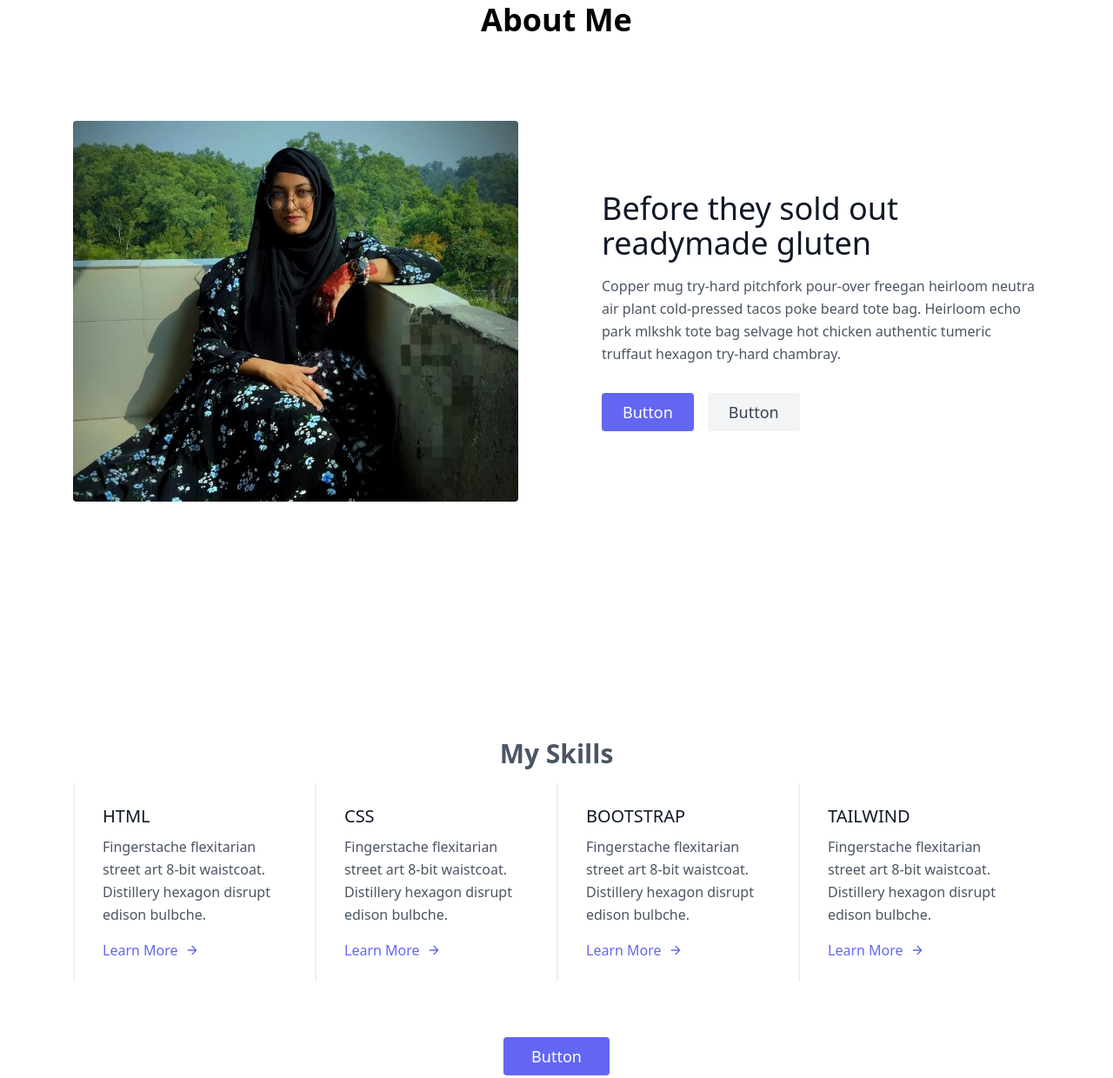
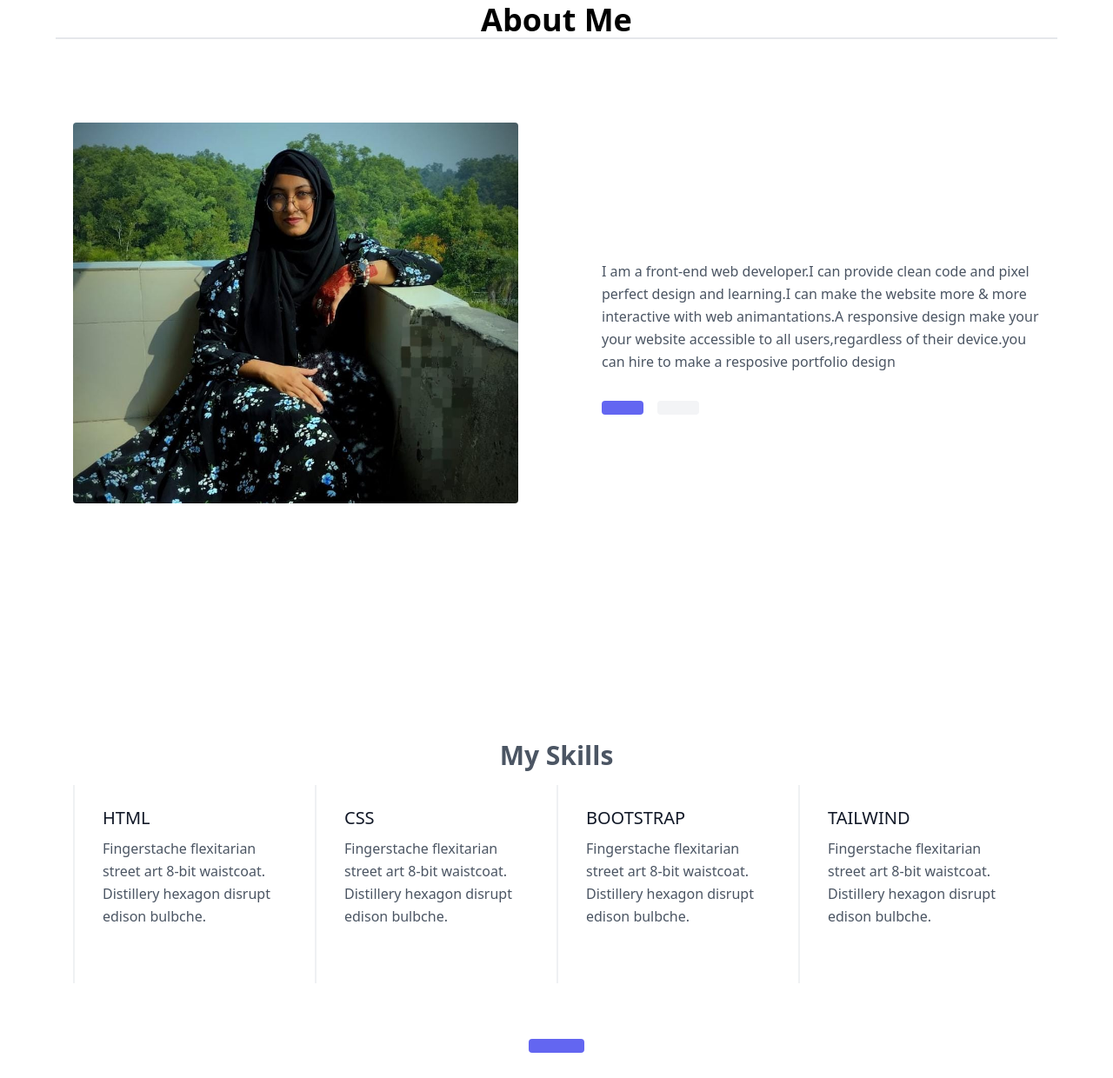
Before and after one commit to shafia-sadia/hpp-main-portfolio, a plain HTML site: page index.html in a window 1280 px wide. Shown: the part 759-1999 px from the top of the page at 87% size. Drawn offline with nearby package versions, Linux system fonts and the light colour scheme.

Commit message:
add my files

```diff
--- a/index.html
+++ b/index.html
@@ -44,25 +44,21 @@
           <div class=" px-4 py-16 sm:px-8 lg:px-16">
             <div class="max-w-screen-xl mx-auto text-center ">
                 <h2 class="text-3xl sm:text-4xl font-bold text-white-900">About Me</h2>
-
+               <b><hr></b> <hr>
         </div>
-
-
-
-
-          <section class="text-gray-600 body-font">
+             <section class="text-gray-600 body-font">
             <div class="container mx-auto flex px-5 py-24 md:flex-row flex-col items-center">
               <div class="lg:max-w-lg lg:w-full md:w-1/2 w-5/6 mb-10 md:mb-0">
                 <img class="object-cover object-center rounded" alt="hero" src="safu3.jpg">
               </div>
               <div class="lg:flex-grow md:w-1/2 lg:pl-24 md:pl-16 flex flex-col md:items-start md:text-left items-center text-center">
-                <h1 class="title-font sm:text-4xl text-3xl mb-4 font-medium text-gray-900">Before they sold out
-                  <br class="hidden lg:inline-block">readymade gluten
+                <h1 class="title-font sm:text-4xl text-3xl mb-4 font-medium text-gray-900">
+                  <br class="hidden lg:inline-block">
                 </h1>
-                <p class="mb-8 leading-relaxed">Copper mug try-hard pitchfork pour-over freegan heirloom neutra air plant cold-pressed tacos poke beard tote bag. Heirloom echo park mlkshk tote bag selvage hot chicken authentic tumeric truffaut hexagon try-hard chambray.</p>
+                <p class="mb-8 leading-relaxed">I am a front-end web developer.I can provide clean code and pixel perfect design and learning.I can make the website more & more interactive with web animantations.A responsive design make your your website accessible to all users,regardless of their device.you can hire to make a resposive portfolio design</p>
                 <div class="flex justify-center">
-                  <button class="inline-flex text-white bg-indigo-500 border-0 py-2 px-6 focus:outline-none hover:bg-indigo-600 rounded text-lg">Button</button>
-                  <button class="ml-4 inline-flex text-gray-700 bg-gray-100 border-0 py-2 px-6 focus:outline-none hover:bg-gray-200 rounded text-lg">Button</button>
+                  <button class="inline-flex text-white bg-indigo-500 border-0 py-2 px-6 focus:outline-none hover:bg-indigo-600 rounded text-lg"></button>
+                  <button class="ml-4 inline-flex text-gray-700 bg-gray-100 border-0 py-2 px-6 focus:outline-none hover:bg-gray-200 rounded text-lg"></button>
                 </div>
               </div>
             </div>
@@ -80,41 +76,38 @@
                 <div class="xl:w-1/4 lg:w-1/2 md:w-full px-8 py-6 border-l-2 border-gray-200 border-opacity-60">
                   <h2 class="text-lg sm:text-xl text-gray-900 font-medium title-font mb-2">HTML</h2>
                   <p class="leading-relaxed text-base mb-4">Fingerstache flexitarian street art 8-bit waistcoat. Distillery hexagon disrupt edison bulbche.</p>
-                  <a class="text-indigo-500 inline-flex items-center">Learn More
-                    <svg fill="none" stroke="currentColor" stroke-linecap="round" stroke-linejoin="round" stroke-width="2" class="w-4 h-4 ml-2" viewBox="0 0 24 24">
-                      <path d="M5 12h14M12 5l7 7-7 7"></path>
+                  <a class="text-indigo-500 inline-flex items-center">
+
                     </svg>
                   </a>
                 </div>
                 <div class="xl:w-1/4 lg:w-1/2 md:w-full px-8 py-6 border-l-2 border-gray-200 border-opacity-60">
                   <h2 class="text-lg sm:text-xl text-gray-900 font-medium title-font mb-2">CSS</h2>
                   <p class="leading-relaxed text-base mb-4">Fingerstache flexitarian street art 8-bit waistcoat. Distillery hexagon disrupt edison bulbche.</p>
-                  <a class="text-indigo-500 inline-flex items-center">Learn More
-                    <svg fill="none" stroke="currentColor" stroke-linecap="round" stroke-linejoin="round" stroke-width="2" class="w-4 h-4 ml-2" viewBox="0 0 24 24">
-                      <path d="M5 12h14M12 5l7 7-7 7"></path>
+                  <a class="text-indigo-500 inline-flex items-center">
+
                     </svg>
                   </a>
                 </div>
                 <div class="xl:w-1/4 lg:w-1/2 md:w-full px-8 py-6 border-l-2 border-gray-200 border-opacity-60">
                   <h2 class="text-lg sm:text-xl text-gray-900 font-medium title-font mb-2">BOOTSTRAP</h2>
                   <p class="leading-relaxed text-base mb-4">Fingerstache flexitarian street art 8-bit waistcoat. Distillery hexagon disrupt edison bulbche.</p>
-                  <a class="text-indigo-500 inline-flex items-center">Learn More
-                    <svg fill="none" stroke="currentColor" stroke-linecap="round" stroke-linejoin="round" stroke-width="2" class="w-4 h-4 ml-2" viewBox="0 0 24 24">
-                      <path d="M5 12h14M12 5l7 7-7 7"></path>
+                  <a class="text-indigo-500 inline-flex items-center">
+
                     </svg>
                   </a>
                 </div>
                 <div class="xl:w-1/4 lg:w-1/2 md:w-full px-8 py-6 border-l-2 border-gray-200 border-opacity-60">
                   <h2 class="text-lg sm:text-xl text-gray-900 font-medium title-font mb-2">TAILWIND</h2>
                   <p class="leading-relaxed text-base mb-4">Fingerstache flexitarian street art 8-bit waistcoat. Distillery hexagon disrupt edison bulbche.</p>
-                  <a class="text-indigo-500 inline-flex items-center">Learn More
-                    <svg fill="none" stroke="currentColor" stroke-linecap="round" stroke-linejoin="round" stroke-width="2" class="w-4 h-4 ml-2" viewBox="0 0 24 24">
+                  <a class="text-indigo-500 inline-flex items-center">
+
                       <path d="M5 12h14M12 5l7 7-7 7"></path>
                     </svg>
                   </a>
                 </div>
               </div>
-              <button class="flex mx-auto mt-16 text-white bg-indigo-500 border-0 py-2 px-8 focus:outline-none hover:bg-indigo-600 rounded text-lg">Button</button>
+              <button class="flex mx-auto mt-16 text-white bg-indigo-500 border-0 py-2 px-8 focus:outline-none hover:bg-indigo-600 rounded text-lg"></button>
             </div>
           </section>
 
@@ -124,7 +117,7 @@
             <div class="container px-5 py-24 mx-auto">
               <div class="flex flex-col text-center w-full mb-12">
                 <h1 class="sm:text-3xl text-2xl font-medium title-font mb-4 text-gray-900">Contact Us</h1>
-                <p class="lg:w-2/3 mx-auto leading-relaxed text-base">Whatever cardigan tote bag tumblr hexagon brooklyn asymmetrical gentrify.</p>
+                <p class="lg:w-2/3 mx-auto leading-relaxed text-base"></p>
               </div>
               <div class="lg:w-1/2 md:w-2/3 mx-auto">
                 <div class="flex flex-wrap -m-2">
@@ -147,7 +140,7 @@
                     </div>
                   </div>
                   <div class="p-2 w-full">
-                    <button class="flex mx-auto text-white bg-indigo-500 border-0 py-2 px-8 focus:outline-none hover:bg-indigo-600 rounded text-lg">Button</button>
+                    <button class="flex mx-auto text-white bg-indigo-500 border-0 py-2 px-8 focus:outline-none hover:bg-indigo-600 rounded text-lg">contact me</button>
                   </div>
 
                 </div>
```
